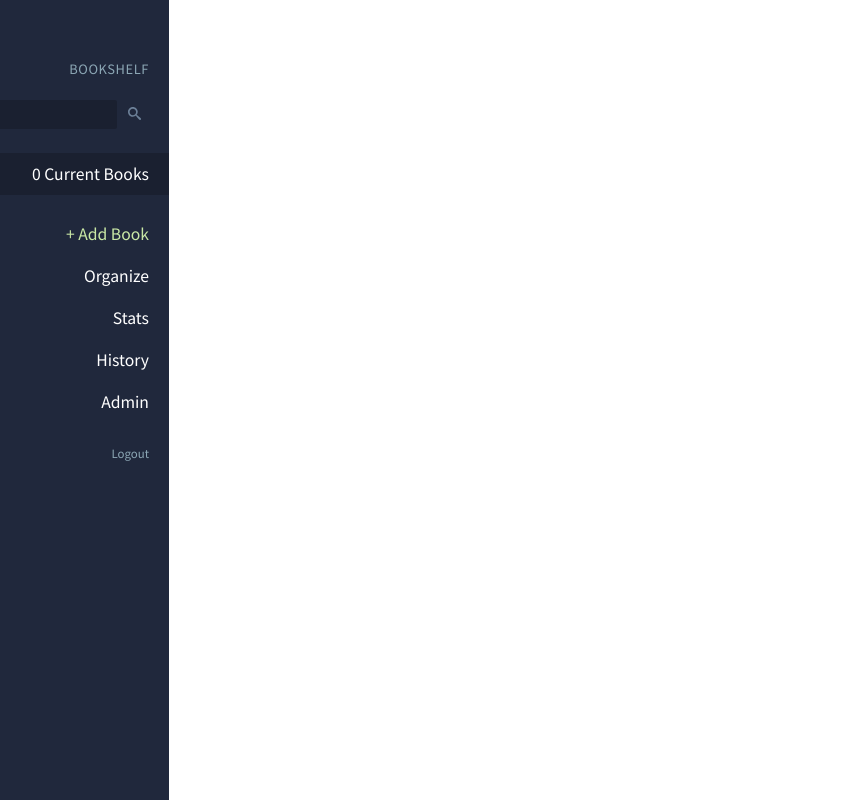
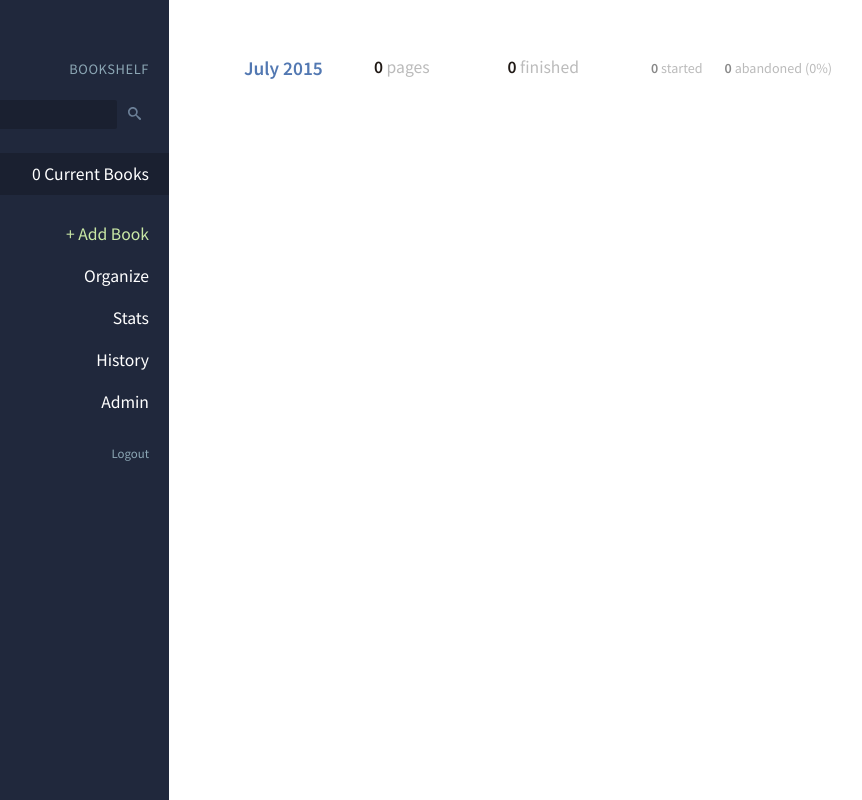
Before and after one commit to mod2/bookshelf, a Django app: page / in a window 1280 px wide. Shown: the whole page, without its empty margins (131-993 px from the left). Run offline with Django 3.2, Linux system fonts and the light colour scheme; the visitor is signed in with stand-in values (Sample User, id 1); data that the repository does not hold is empty.

Commit message:
Adds month stats to dashboard

```diff
--- a/bookshelf/static/style.css
+++ b/bookshelf/static/style.css
@@ -1218,6 +1218,20 @@ ul.stats li span.group .abandoned b {
 	color: #888;
 }
 
+ul.stats.dashboard {
+	margin-bottom: 1.5em;
+}
+
+ul.stats.dashboard li {
+	padding-top: 0;
+}
+
+@media screen and (min-width: 700px) {
+	ul.stats.dashboard {
+		padding-bottom: 10px;
+	}
+}
+
 
 /* Media queries */
 @media screen and (min-width: 1100px) {
--- a/bookshelf/templates/dashboard.html
+++ b/bookshelf/templates/dashboard.html
@@ -1,6 +1,23 @@
 {% extends 'folder.html' %}
+{% load humanize %}
 
 {% block main %}
+
+{% if month %}
+<ul class="stats container dashboard">
+	<li>
+		<span class="label">{{ month.label }}</span>
+		<span class="group">
+			<span class="pages"><b>{{ month.pages|intcomma }}</b> pages</span>
+			<span class="finished" title="{{ month.finished_titles }}"><b>{{ month.finished }}</b> finished</span>
+		</span>
+		<span class="group">
+			<span class="started" title="{{ month.started_titles }}"><b>{{ month.started }}</b> started</span>
+			<span class="abandoned" title="{{ month.abandoned_titles }}"><b>{{ month.abandoned }}</b> abandoned ({{ month.abandoned_percentage|floatformat:0 }}%)</span>
+		</span>
+	</li>
+</ul>
+{% endif %}
 
 {% if folderless %}
 <div class="folder">
--- /dev/null
+++ b/bookshelf/utils.py
@@ -0,0 +1,41 @@
+from django.utils import timezone
+from django.utils.timezone import utc, make_aware
+from datetime import datetime
+
+from bookshelf.models import Reading, Entry
+
+def get_stats_for_range(request, beginning, end):
+    # Convert to UTC
+    tz = timezone.get_current_timezone()
+    d_tz = tz.normalize(beginning)
+    beginning_utc = d_tz.astimezone(utc)
+    d_tz = tz.normalize(end)
+    end_utc = d_tz.astimezone(utc)
+
+    # Get entries for the range
+    entries = Entry.objects.filter(owner=request.user, date__gte=beginning_utc, date__lte=end_utc)
+
+    # Pages read is just a sum of the entry amounts
+    pages = sum(e.num_pages for e in entries)
+
+    # Get books started/finished/abandoned during this range
+    finished = Reading.objects.filter(owner=request.user, finished_date__gte=beginning_utc, finished_date__lte=end_utc, status='finished')
+    started = Reading.objects.filter(owner=request.user, started_date__gte=beginning_utc, started_date__lte=end_utc)
+    abandoned = started.filter(status='abandoned')
+
+    # Percentage
+    if len(started) > 0:
+        abandoned_percentage = (len(abandoned) / len(started) * 100.0)
+    else:
+        abandoned_percentage = 0
+
+    return {
+        'pages': pages,
+        'finished': len(finished),
+        'finished_titles': '; '.join([b.book.title for b in finished.order_by('finished_date')]),
+        'started': len(started),
+        'started_titles': '; '.join([b.book.title for b in started.order_by('started_date')]),
+        'abandoned': len(abandoned),
+        'abandoned_titles': '; '.join([b.book.title for b in abandoned.order_by('started_date')]),
+        'abandoned_percentage': abandoned_percentage,
+    }
--- a/bookshelf/views.py
+++ b/bookshelf/views.py
@@ -11,6 +11,7 @@ from datetime import datetime, timedelta, time
 import calendar
 
 from .models import Book, Reading, Entry, Folder
+from .utils import get_stats_for_range
 
 import json
 
@@ -24,9 +25,20 @@ def dashboard(request):
     folderless = Reading.objects.filter(owner=request.user, folder=None, status='active')
     total = len(Reading.objects.filter(owner=request.user, status='active'))
 
+    # Get this month's stats
+    current_tz = timezone.get_current_timezone()
+    now = datetime.now()
+    year = now.year
+    month = now.month
+    month_beginning = datetime(year, month, 1, tzinfo=current_tz)
+    month_end = datetime(year, month, calendar.monthrange(year, month)[1], 23, 59, tzinfo=current_tz)
+    month_data = get_stats_for_range(request, month_beginning, month_end)
+    month_data['label'] = "{} {}".format(calendar.month_name[month], year)
+
     return render_to_response('dashboard.html', {'folders': folders,
                                               'folder': folder,
                                               'folderless': folderless,
+                                              'month': month_data,
                                               'total': total,
                                               'request': request })
 
@@ -234,42 +246,6 @@ def history(request):
 
 @login_required
 def stats(request):
-    def get_stats_for_range(beginning, end):
-        # Convert to UTC
-        tz = timezone.get_current_timezone()
-        d_tz = tz.normalize(beginning)
-        beginning_utc = d_tz.astimezone(utc)
-        d_tz = tz.normalize(end)
-        end_utc = d_tz.astimezone(utc)
-
-        # Get entries for the range
-        entries = Entry.objects.filter(owner=request.user, date__gte=beginning_utc, date__lte=end_utc)
-
-        # Pages read is just a sum of the entry amounts
-        pages = sum(e.num_pages for e in entries)
-
-        # Get books started/finished/abandoned during this range
-        finished = Reading.objects.filter(owner=request.user, finished_date__gte=beginning_utc, finished_date__lte=end_utc, status='finished')
-        started = Reading.objects.filter(owner=request.user, started_date__gte=beginning_utc, started_date__lte=end_utc)
-        abandoned = started.filter(status='abandoned')
-
-        # Percentage
-        if len(started) > 0:
-            abandoned_percentage = (len(abandoned) / len(started) * 100.0)
-        else:
-            abandoned_percentage = 0
-
-        return {
-            'pages': pages,
-            'finished': len(finished),
-            'finished_titles': '; '.join([b.book.title for b in finished.order_by('finished_date')]),
-            'started': len(started),
-            'started_titles': '; '.join([b.book.title for b in started.order_by('started_date')]),
-            'abandoned': len(abandoned),
-            'abandoned_titles': '; '.join([b.book.title for b in abandoned.order_by('started_date')]),
-            'abandoned_percentage': abandoned_percentage,
-        }
-
     current_tz = timezone.get_current_timezone()
 
     total = len(Reading.objects.filter(owner=request.user, status='active'))
@@ -290,7 +266,7 @@ def stats(request):
         year_beginning = datetime(y, 1, 1, tzinfo=current_tz)
         year_end = datetime(y, 12, 31, 23, 59, tzinfo=current_tz)
 
-        year = get_stats_for_range(year_beginning, year_end)
+        year = get_stats_for_range(request, year_beginning, year_end)
         year['label'] = y
 
         years.append(year)
@@ -313,7 +289,7 @@ def stats(request):
             month_beginning = datetime(y, m, 1, tzinfo=current_tz)
             month_end = datetime(y, m, calendar.monthrange(y, m)[1], 23, 59, tzinfo=current_tz)
 
-            month = get_stats_for_range(month_beginning, month_end)
+            month = get_stats_for_range(request, month_beginning, month_end)
 
             month['label'] = "{} {}".format(month_name[m - 1], y)
 
```
